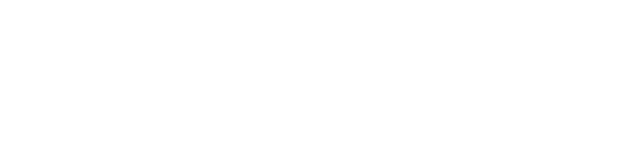
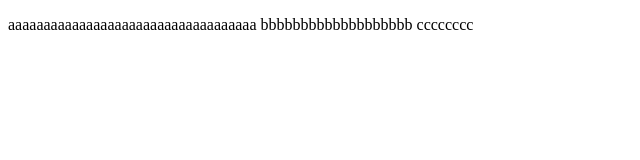
Before and after one commit to CasaverdeDiego1999/RespositorioPrueba, a plain HTML site: page index.html in a window 1280 px wide. Shown: the whole page, without its empty margins (0-640 px from the left). Drawn offline with Linux system fonts and the light colour scheme.

Commit message:
commit 3 arreglado

```diff
--- a/index.html
+++ b/index.html
@@ -5,7 +5,11 @@
     <title>Title</title>
 </head>
 <body>
-
+    <p>
+        aaaaaaaaaaaaaaaaaaaaaaaaaaaaaaaaaaa
+        bbbbbbbbbbbbbbbbbbb
+        cccccccc
+    </p>
 </body>
 
 </html>
```
